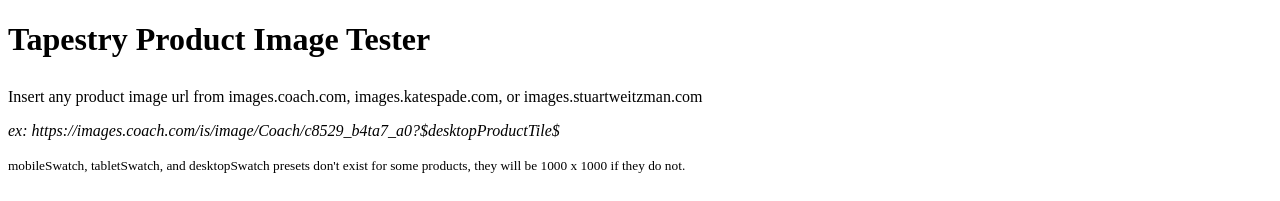
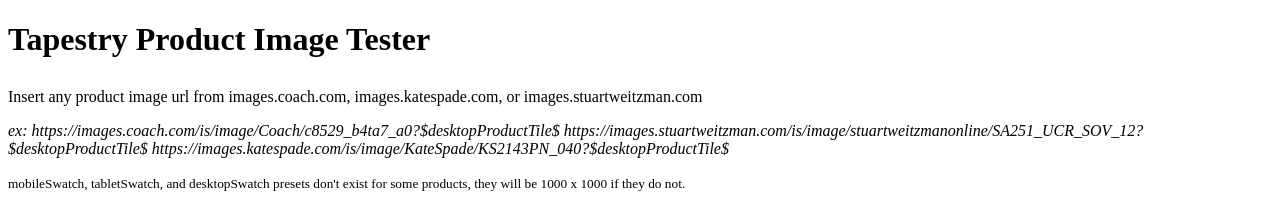
Before and after one commit to performance-addicts/tpr-image-tester, a plain HTML site: page index.html in a window 1280 px wide. Shown: the top 201 px of the page. Drawn offline with Linux system fonts and the light colour scheme; no server answers.

Commit message:
add example

```diff
--- a/index.html
+++ b/index.html
@@ -37,6 +37,8 @@
       <p class="example">
         ex:
         https://images.coach.com/is/image/Coach/c8529_b4ta7_a0?$desktopProductTile$
+        https://images.stuartweitzman.com/is/image/stuartweitzmanonline/SA251_UCR_SOV_12?$desktopProductTile$
+        https://images.katespade.com/is/image/KateSpade/KS2143PN_040?$desktopProductTile$
       </p>
       <small
         >mobileSwatch, tabletSwatch, and desktopSwatch presets don't exist for
```
